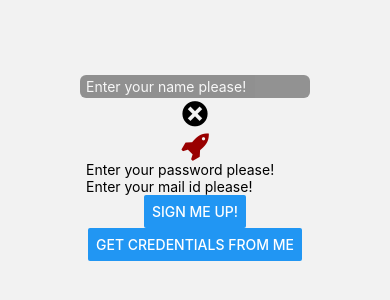
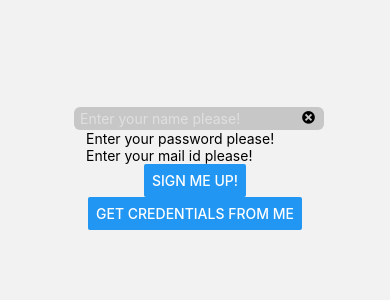
Before and after one commit to amitsingh777/TrackerFrontEnd, a React Native app: screen /Signup in a window 390 px wide. Shown: the part 254-554 px from the top of the page. Built offline with nearby package versions, Linux system fonts and the light colour scheme.

Commit message:
Created custom text input

```diff
--- a/src/components/CustomTextInput.tsx
+++ b/src/components/CustomTextInput.tsx
@@ -1,4 +1,4 @@
-import {StyleSheet, TextInput} from 'react-native';
+import {StyleSheet, TextInput, View} from 'react-native';
 import {TextInputProps} from 'react-native/Libraries/Components/TextInput/TextInput';
 //circle-with-cross
 import Icon from 'react-native-vector-icons/Entypo';
@@ -7,24 +7,42 @@ import FontIcon from 'react-native-vector-icons/FontAwesome';
 const CustomTextInput = (props: TextInputProps) => {
   return (
     <>
-      <TextInput
-        {...props}
-        style={inputStyle.input}
-        placeholderTextColor="white"
-      />
-      <Icon name="circle-with-cross" size={30} color="black" />
-      <FontIcon name="rocket" size={30} color="#900" />
+      <View style={inputStyle.container}>
+        <TextInput
+          {...props}
+          style={inputStyle.input}
+          placeholderTextColor="#ffffff80"
+          inlineImageLeft="d"
+        />
+        <Icon
+          name="circle-with-cross"
+          size={15}
+          color="black"
+          style={inputStyle.icon}
+        />
+      </View>
     </>
   );
 };
 
 const inputStyle = StyleSheet.create({
   input: {
-    backgroundColor: 'black',
+    backgroundColor: '#00000070',
     opacity: 0.4,
     borderRadius: 6,
-    paddingHorizontal: 6,
+    // paddingHorizontal: 6,
     paddingVertical: 3,
+    paddingRight: 26,
+    paddingLeft: 6,
+    color: 'white',
+  },
+  container: {
+    flexGrow: 0,
+    flexDirection: 'row',
+    alignItems: 'center',
+  },
+  icon: {
+    marginLeft: -23,
   },
 });
 
```
